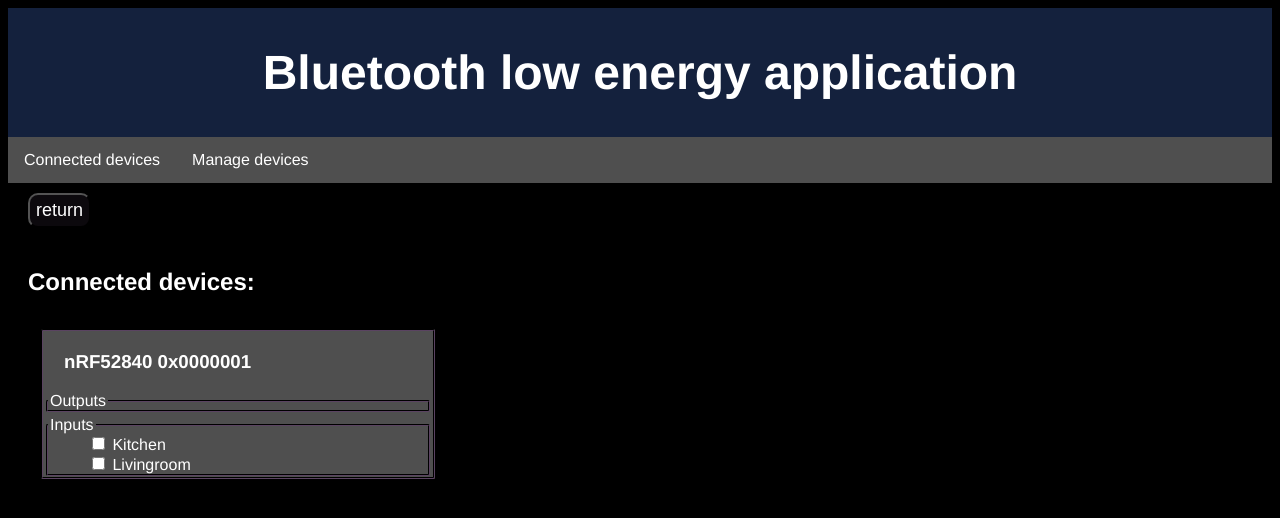
After one commit to EHammer98/BLEmeshUserInterface, a Flask app: template templates/tempcon.html in a window 1280 px wide. The commit adds this page. Shown: the top 518 px of the page. Run offline with Flask 2, Linux system fonts and the light colour scheme; the template is opened without the code that fills it, so the values that code supplies are empty; some libraries are stand-ins or nearby versions.

```diff
--- a/templates/remove.html
+++ b/templates/remove.html
@@ -13,7 +13,7 @@
               </th>
               <th>
                 <h3>
-                  <a href="/remove/{{ nodes.deviceKey }}">Remove</a>
+                  <a href="/remove/{{ nodes.deviceKey }}/{{ nodes['configuration'].elements[0].unicastAddress }}/{{ nodes['configuration'].elements[1].unicastAddress }}/{{ nodes['configuration'].elements[2].unicastAddress }}/{{ nodes['configuration'].elements[3].unicastAddress }}">Remove</a>
                   &emsp;
                   <a href="/devices/add/{{ nodes.deviceKey }}">Add to group</a>
                 </h3>
--- /dev/null
+++ b/templates/tempcon.html
@@ -0,0 +1,48 @@
+{% extends "layout.html" %}
+{% block content %}
+     <form action = "/main" method = get>
+       <input type="submit" value = "return">
+     </form>
+     <h2>
+       Connected devices:
+     </h2>
+       <!-- fieldset template -->
+
+     <table>
+       <tr>
+         <td>
+             <!--1-->
+             <fieldset name="device_name1" class= "device">
+             <dt>
+               <h3>
+                 nRF52840 0x0000001
+               </h3>
+             </dt>
+             <form  method="POST">
+             <fieldset class="io">
+               <legend>
+                 Outputs
+               </legend>
+             </fieldset>
+               <fieldset class="io">
+                 <legend>
+                   Inputs
+                 </legend>
+                 <dd>
+                    <label>
+                      <input type="checkbox" name='kitchen' value={{ "on" if box1 else "off" }} onchange="this.form.submit()" {{ "checked" if box1 else "" }}> Kitchen
+                    </label>
+
+                 </dd>
+                 <dd>
+                   <label>
+                     <input type="checkbox" name='livingroom' value={{ "on" if box2 else "off" }} onchange="this.form.submit()" {{ "checked" if box2 else "" }}> Livingroom
+                   </label>
+                 </dd>
+               </fieldset>
+             </form>
+             </fieldset>
+         </td>
+       </tr>
+     </table>
+{% endblock content %}
--- a/webapp.py
+++ b/webapp.py
@@ -1,50 +1,50 @@
 from flask import Flask, render_template, request, redirect, flash, current_app as app
 import sys, os, subprocess, time, json
-import pyBluezConnector
+#import pyBluezConnector
 app = Flask(__name__)
 
 @app.route('/')
 @app.route('/main/', methods = ['POST', 'GET'])
 def main():
-    init()
-    connect()
+    #init()
+    #connect()
     return render_template('main.html')
 
 @app.route('/connected/', methods = ['POST', 'GET'])
 def connectedDevices():
-#    filename = os.path.join(app.static_folder, 'message.json')
-#    with open(filename) as file:
-#        data = json.load(file)
-    with open("/home/pi/.config/meshctl/prov_db.json", 'r') as file:
+    filename = os.path.join(app.static_folder, 'message.json')
+    with open(filename) as file:
         data = json.load(file)
+    #with open("/home/pi/.config/meshctl/prov_db.json", 'r') as file:
+        #data = json.load(file)
     return render_template('connected.html', posts=data)
 
 @app.route('/on/<unicastAddress>', methods = ['GET'])
 def switchOnApp(unicastAddress):
     print("on : " + unicastAddress)
-    switchOn(unicastAddress)
+    #switchOn(unicastAddress)
     return redirect('/connected', code=302)
 
 @app.route('/off/<unicastAddress>', methods = ['GET'])
 def switchOffApp(unicastAddress):
     print("off : " + unicastAddress)
-    switchOff(unicastAddress)
+    #switchOff(unicastAddress)
     return redirect('/connected', code=302)
 
 @app.route('/status/<unicastAddress>', methods = ['GET'])
 def statusRequest(unicastAddress):
     #responseCode = "off"
-    responseCode = lightStat(unicastAddress)
+    #responseCode = lightStat(unicastAddress)
     return render_template('status.html', status = responseCode, uniAddress = unicastAddress)
 
 @app.route('/devices/add/<uidd>', methods = ['POST', 'GET'])
 def provision(uidd):
-    addDev(uidd)
-    #filename = os.path.join(app.static_folder, 'message.json')
-    #with open(filename) as file:
+    #addDev(uidd)
+    filename = os.path.join(app.static_folder, 'message.json')
+    with open(filename) as file:
+        data = json.load(file)
+    #with open("/home/pi/.config/meshctl/prov_db.json", 'r') as file:
     #    data = json.load(file)
-    with open("/home/pi/.config/meshctl/prov_db.json", 'r') as file:
-        data = json.load(file)
     return render_template('provision.html', uidd=uidd, posts=data)
 
 @app.route('/grouped/<uidd>', methods = ['POST', 'GET'])
@@ -52,7 +52,7 @@ def addToGroup(uidd):
     if request.method == 'POST':
         result = request.form
         deviceType = request.form['options']
-        group(result['uni'], result['group'], deviceType)
+        #group(result['uni'], result['group'], deviceType)
         return render_template("result.html", result = result, device = uidd)
 
 @app.route('/devices/', methods = ['POST', 'GET'])
@@ -62,9 +62,10 @@ def remove():
         data = json.load(file)
     return render_template('remove.html', posts=data)
 
-@app.route('/remove/<uidd>', methods = ['POST', 'GET'])
-def removeUidd(uidd):
-    removeDev(uidd)
+@app.route('/remove/<uidd>/<node0>/<node1>/<node2>/<node3>', methods = ['POST', 'GET'])
+def removeUidd(uidd, node0, node1, node2, node3):
+    #removeDev(uidd)
+    print(node0, node1, node2, node3)
     return redirect('/devices', code=302)
 
 if __name__ == '__main__':
```
